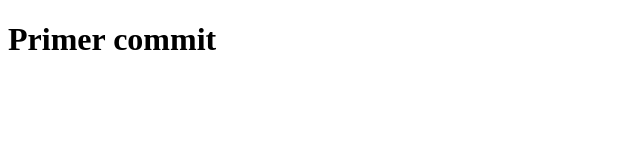
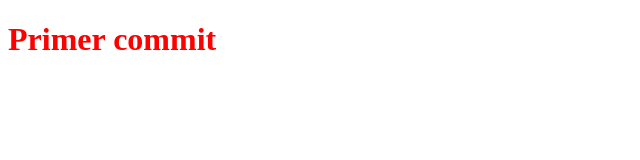
Before and after one commit to LuisMurcia23/coderhose, a plain HTML site: page index.html in a window 1280 px wide. Shown: the whole page, without its empty margins (0-640 px from the left). Drawn offline with Linux system fonts and the light colour scheme.

Commit message:
segundo commit

```diff
--- /dev/null
+++ b/estilo.css
@@ -0,0 +1,3 @@
+h1{
+    color: red;
+}
--- a/index.html
+++ b/index.html
@@ -5,6 +5,8 @@
     <meta http-equiv="X-UA-Compatible" content="IE=edge">
     <meta name="viewport" content="width=device-width, initial-scale=1.0">
     <title>GITHUB JUEVES</title>
+    <!--estilo css-->
+    <link rel="stylesheet" href="estilo.css">
 </head>
 <body>
     <h1>Primer commit</h1>
```
